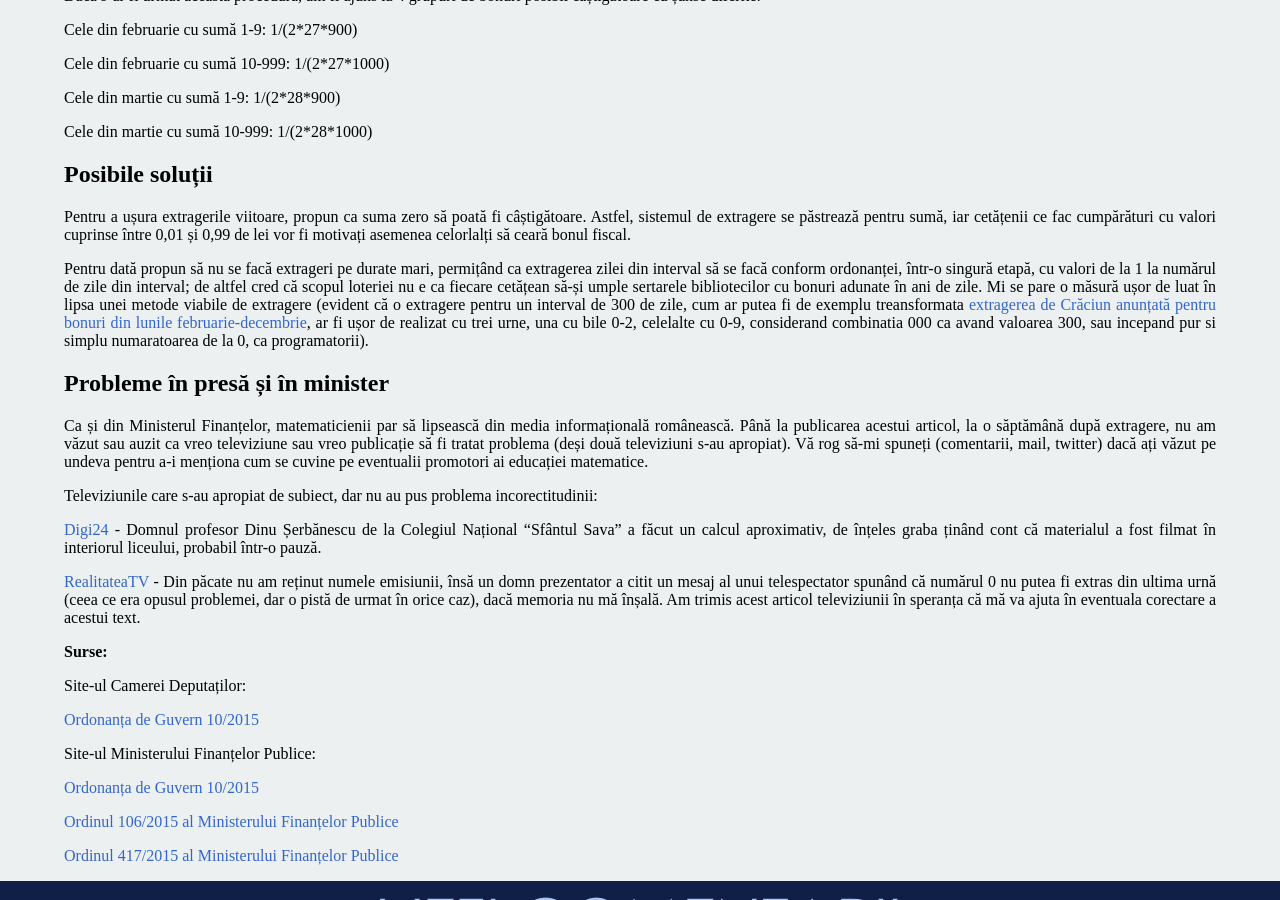
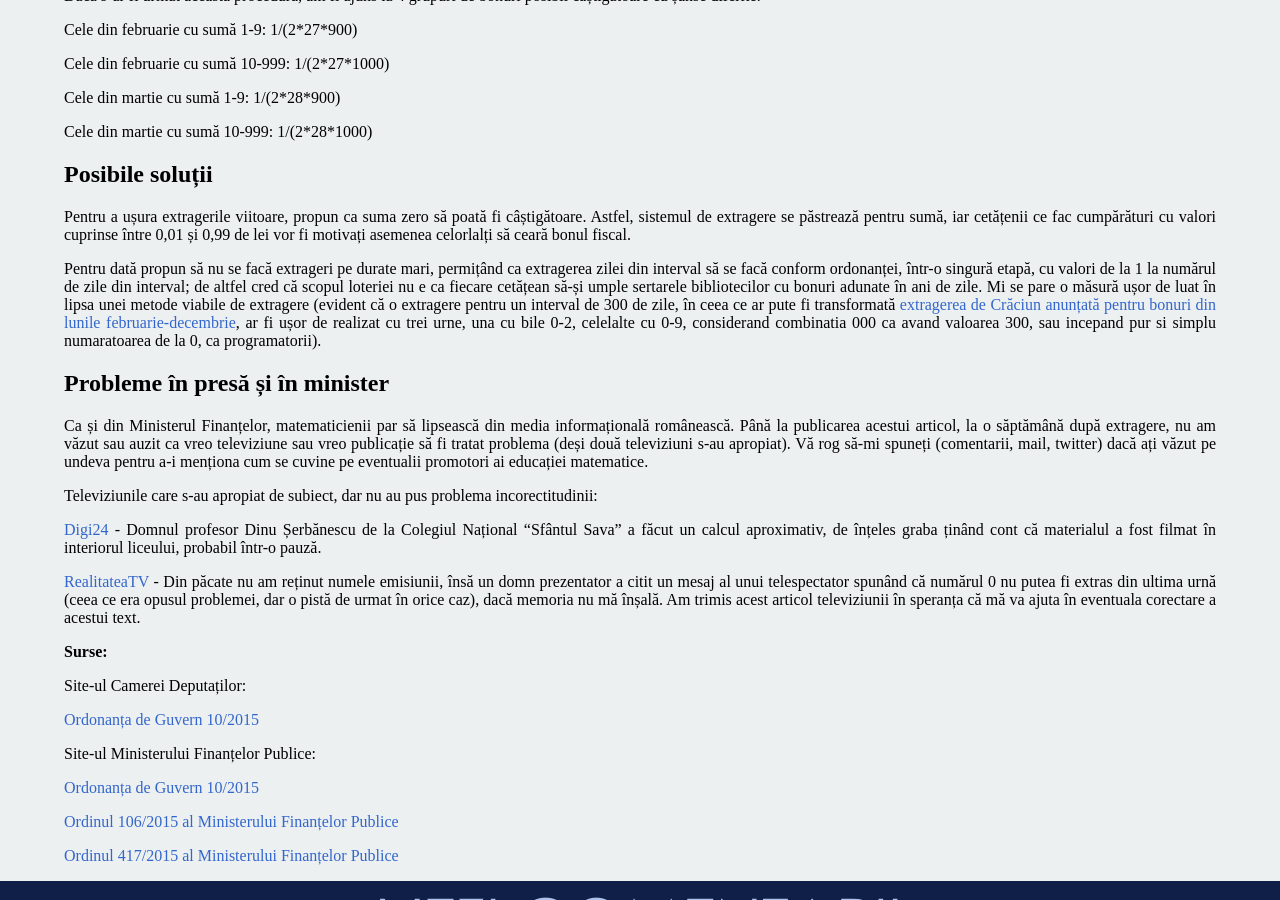
Before and after one commit to AlexandruMihailescu/alexandrumihailescu.github.com, a Jekyll site: the page built from _posts/2015-04-20-extragere-incorecta-loteria-bonurilor.md, in a window 1280 px wide and 900 px high, scrolled down 1668 px. Built offline with Jekyll 4.4.1, drawn with Linux system fonts in a browser that asks for light colours; nearby versions of some CDN libraries; Markdown is read by kramdown in place of the engine named in the settings; comment, search, counter and statistics services are not loaded.

Commit message:
fixed spelling

```diff
--- a/_posts/2015-04-20-extragere-incorecta-loteria-bonurilor.md
+++ b/_posts/2015-04-20-extragere-incorecta-loteria-bonurilor.md
@@ -67,7 +67,7 @@ Cele din martie cu sumă 10-999: 1/(2\*28\*1000)
 
 Pentru a ușura extragerile viitoare, propun ca suma zero să poată fi câștigătoare. Astfel, sistemul de extragere se păstrează pentru sumă, iar cetățenii ce fac cumpărături cu valori cuprinse între 0,01 și 0,99 de lei vor fi motivați asemenea celorlalți să ceară bonul fiscal.
 
-Pentru dată propun să nu se facă extrageri pe durate mari, permițând ca extragerea zilei din interval să se facă conform ordonanței, într-o singură etapă, cu valori de la 1 la numărul de zile din interval; de altfel cred că scopul loteriei nu e ca fiecare cetățean să-și umple sertarele bibliotecilor cu bonuri adunate în ani de zile. Mi se pare o măsură ușor de luat în lipsa unei metode viabile de extragere (evident că o extragere pentru un interval de 300 de zile, cum ar putea fi de exemplu treansformata [extragerea de Crăciun anunțată pentru bonuri din lunile februarie-decembrie](http://gov.ro/ro/stiri/briefing-de-presa-sustinut-de-ministrul-finantelor-publice-darius-valcov-i-de-purtatorul-de-cuvant-al-guvernului-corneliu-calota-la-finalul-edintei-de-guvern), ar fi ușor de realizat cu trei urne, una cu bile 0-2, celelalte cu 0-9, considerand combinatia 000 ca avand valoarea 300, sau incepand pur si simplu numaratoarea de la 0, ca programatorii).
+Pentru dată propun să nu se facă extrageri pe durate mari, permițând ca extragerea zilei din interval să se facă conform ordonanței, într-o singură etapă, cu valori de la 1 la numărul de zile din interval; de altfel cred că scopul loteriei nu e ca fiecare cetățean să-și umple sertarele bibliotecilor cu bonuri adunate în ani de zile. Mi se pare o măsură ușor de luat în lipsa unei metode viabile de extragere (evident că o extragere pentru un interval de 300 de zile, în ceea ce ar pute fi transformată [extragerea de Crăciun anunțată pentru bonuri din lunile februarie-decembrie](http://gov.ro/ro/stiri/briefing-de-presa-sustinut-de-ministrul-finantelor-publice-darius-valcov-i-de-purtatorul-de-cuvant-al-guvernului-corneliu-calota-la-finalul-edintei-de-guvern), ar fi ușor de realizat cu trei urne, una cu bile 0-2, celelalte cu 0-9, considerand combinatia 000 ca avand valoarea 300, sau incepand pur si simplu numaratoarea de la 0, ca programatorii).
 
 <h2><strong>Probleme în presă și în minister</strong></h2>
 
```
